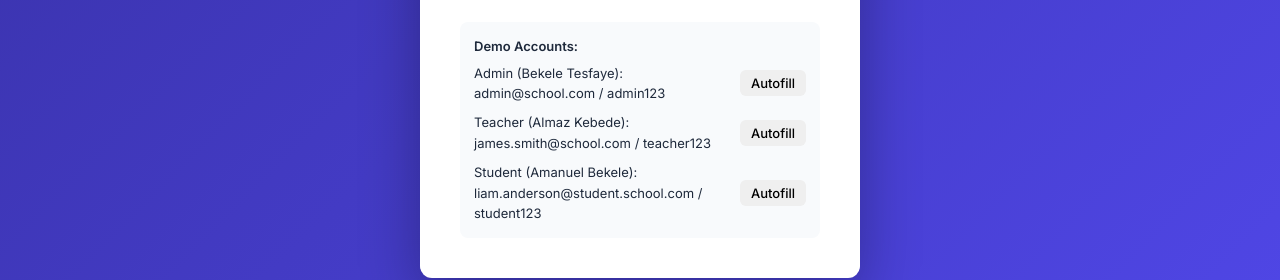
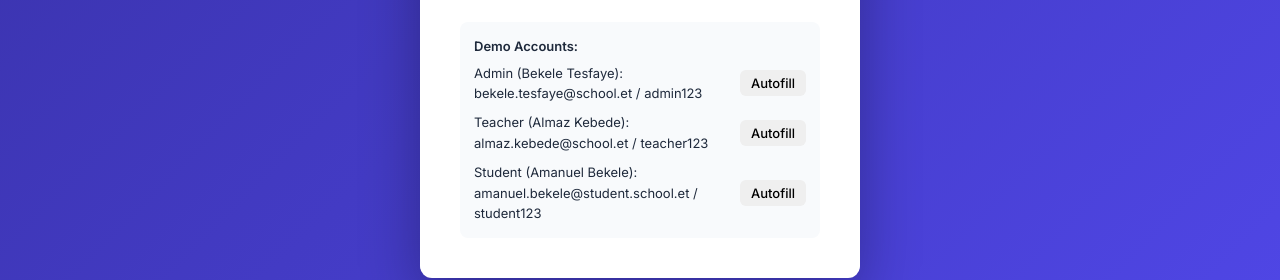
Before and after one commit to 1lelanta/school-management-systems, a React (Vite) app in the folder frontend/: page /login in a window 1280 px wide. Shown: the part 494-774 px from the top of the page. Built offline with nearby package versions, Linux system fonts and the light colour scheme; no server answers.

Commit message:
feat: update demo user emails for consistency and clarity

```diff
--- a/frontend/src/pages/LoginPage.tsx
+++ b/frontend/src/pages/LoginPage.tsx
@@ -92,17 +92,17 @@ export default function LoginPage() {
             <p style={{ fontWeight: 600, marginBottom: 6 }}>Demo Accounts:</p>
             <div style={{ display: 'flex', flexDirection: 'column', gap: 8 }}>
               <div style={{ display: 'flex', justifyContent: 'space-between', alignItems: 'center' }}>
-                <div>Admin (Bekele Tesfaye): admin@school.com / admin123</div>
+                <div>Admin (Bekele Tesfaye): bekele.tesfaye@school.et / admin123</div>
                 <button className="btn btn-sm" onClick={() => setForm({ ...form, email: 'bekele.tesfaye@school.et', password: 'admin123' })}>Autofill</button>
               </div>
 
               <div style={{ display: 'flex', justifyContent: 'space-between', alignItems: 'center' }}>
-                <div>Teacher (Almaz Kebede): james.smith@school.com / teacher123</div>
+                <div>Teacher (Almaz Kebede): almaz.kebede@school.et / teacher123</div>
                 <button className="btn btn-sm" onClick={() => setForm({ ...form, email: 'almaz.kebede@school.et', password: 'teacher123' })}>Autofill</button>
               </div>
 
               <div style={{ display: 'flex', justifyContent: 'space-between', alignItems: 'center' }}>
-                <div>Student (Amanuel Bekele): liam.anderson@student.school.com / student123</div>
+                <div>Student (Amanuel Bekele): amanuel.bekele@student.school.et / student123</div>
                 <button className="btn btn-sm" onClick={() => setForm({ ...form, email: 'amanuel.bekele@student.school.et', password: 'student123' })}>Autofill</button>
               </div>
             </div>
```
Also changed, not shown: 2 other files (tests, documents, lock files or other folders).
